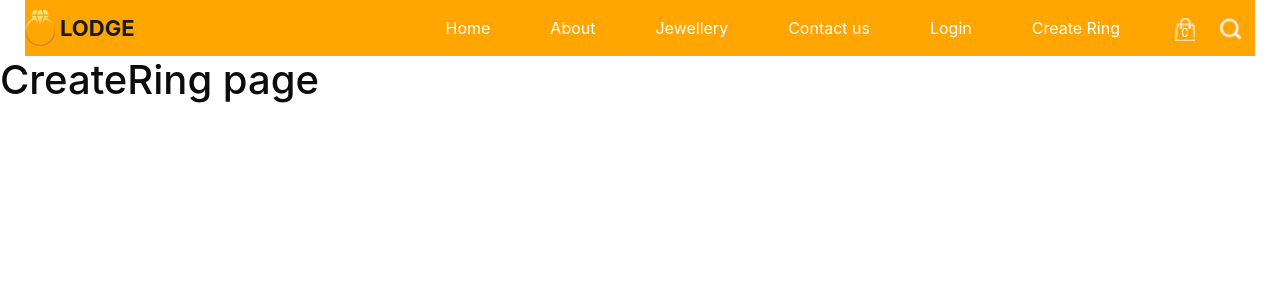
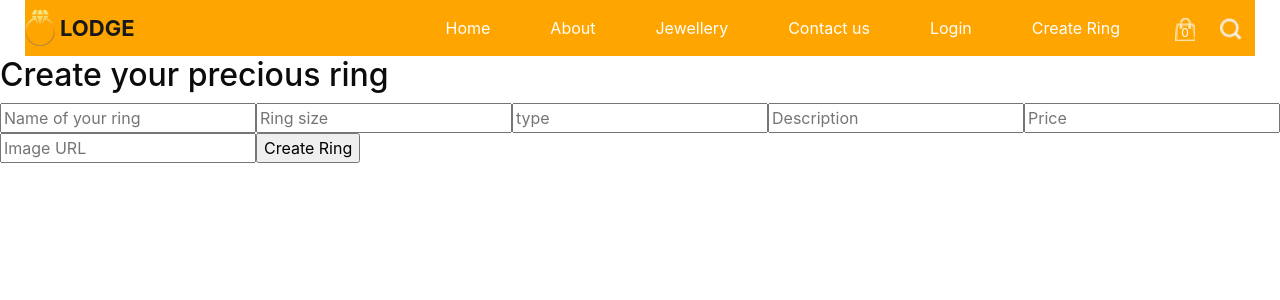
Before and after one commit to NikolaMadzharov/Jewelry-Ecommerce, a React (Create React App) app: page /CreateRing in a window 1280 px wide. Shown: the top 300 px of the page. Built offline with nearby package versions, Linux system fonts and the light colour scheme; no server answers; a web font is replaced by a local one.

Commit message:
Created CreateMethod

```diff
--- a/package.json
+++ b/package.json
@@ -9,6 +9,7 @@
     "@testing-library/jest-dom": "^5.16.5",
     "@testing-library/react": "^13.4.0",
     "@testing-library/user-event": "^13.5.0",
+    "cors": "^2.8.5",
     "react": "^18.2.0",
     "react-dom": "^18.2.0",
     "react-router-dom": "^6.9.0",
--- a/src/components/CreateRing/CreateRing.js
+++ b/src/components/CreateRing/CreateRing.js
@@ -1,5 +1,83 @@
-export const CreateRing  = () => {
+import { useState } from 'react'
+import * as ringService from '../../services/ring-services'
+
+
+export const CreateRing = () => {
+    const [ringData, setRingData] = useState({
+        name: '',
+        size: '',
+        type: '',
+        description: '',
+        price: '',
+        url: ''
+    });
+    const createRingHandler = async (e) => {
+        e.preventDefault()
+        console.log(ringData);
+        await ringService.create(ringData)
+    };
+
+    const addRingDataInfo = (e) => {
+        setRingData({ ...ringData, [e.target.name]: e.target.value })
+    };
+
     return (
-        <h1>CreateRing page</h1>
+        <div className="create-form-wrap">
+            <h2>Create your precious ring</h2>
+            <form className="create-form" onSubmit={createRingHandler}>
+                <input
+                    type="text"
+                    className="name"
+                    name="name"
+                    placeholder="Name of your ring"
+                    value={ringData.name}
+                    onChange={addRingDataInfo}
+                />
+                <input
+                    type="text"
+                    className="size"
+                    name="size"
+                    placeholder="Ring size"
+                    value={ringData.size}
+                    onChange={addRingDataInfo}
+                />
+                <input
+                    type="text"
+                    className="type"
+                    name="type"
+                    placeholder="type"
+                    value={ringData.type}
+                    onChange={addRingDataInfo}
+                />
+
+                <input
+                    className="description"
+                    name="description"
+                    placeholder="Description"
+                    value={ringData.description}
+                    onChange={addRingDataInfo}
+                ></input>
+                <input
+                    type="text"
+                    className="price"
+                    name="price"
+                    placeholder="Price"
+                    value={ringData.price}
+                    onChange={addRingDataInfo}
+                />
+
+                <input
+                    type="text"
+                    className="url"
+                    name="url"
+                    placeholder="Image URL"
+                    value={ringData.url}
+                    onChange={addRingDataInfo}
+                />
+
+
+                <input type="submit" className="login" value="Create Ring" />
+            </form>
+        </div>
     )
 }
--- /dev/null
+++ b/src/services/ring-services.js
@@ -0,0 +1,14 @@
+const baseUrl = 'https://localhost:7223/api';
+
+export const create = async (ring) => {
+    console.log(ring);
+    const response = await fetch(`${baseUrl}/ring`, {
+        method: 'POST',
+        headers: {
+            'content-type': 'application/json',
+        },
+        body: JSON.stringify(ring)
+    });
+    const result = await response.json();
+    return result
+}
```
Also changed, not shown: 1 other file (tests, documents, lock files or other folders).
